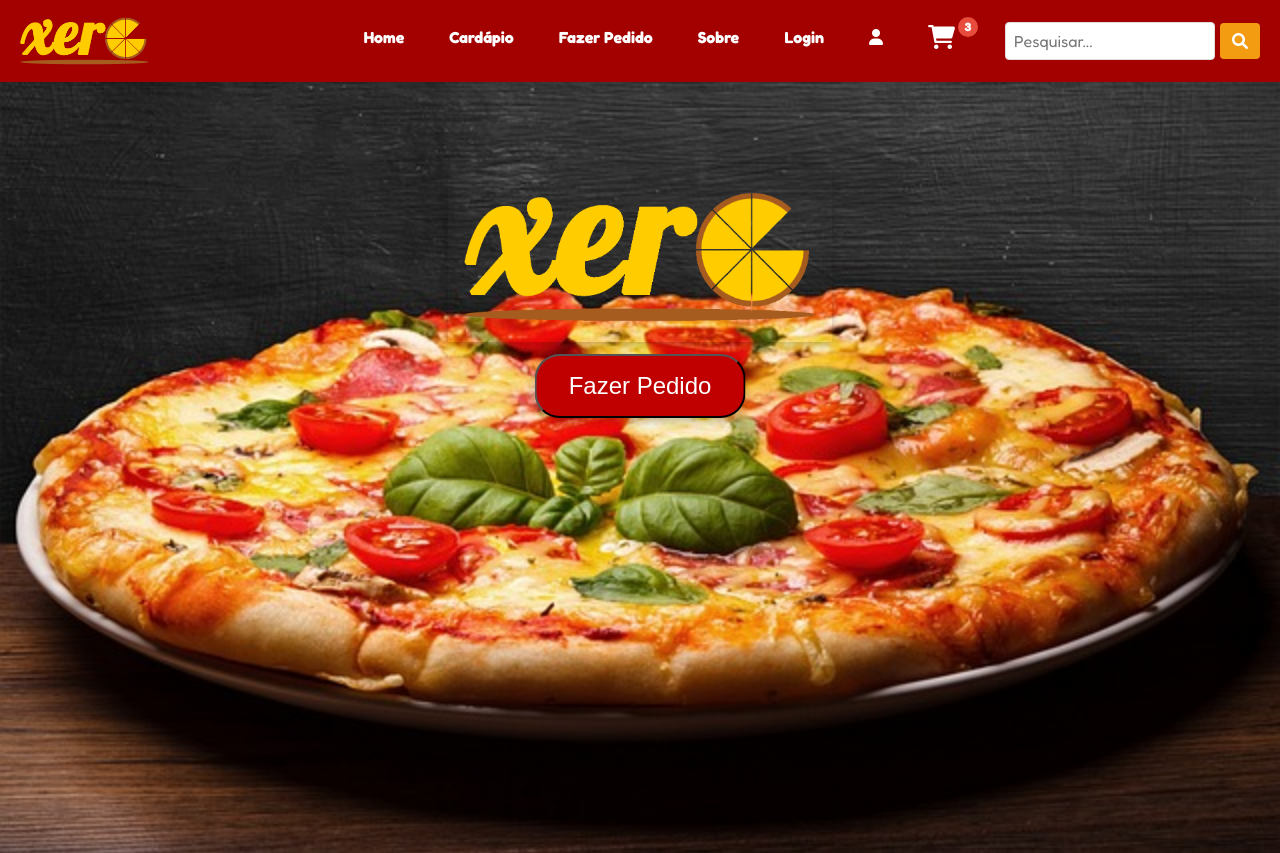
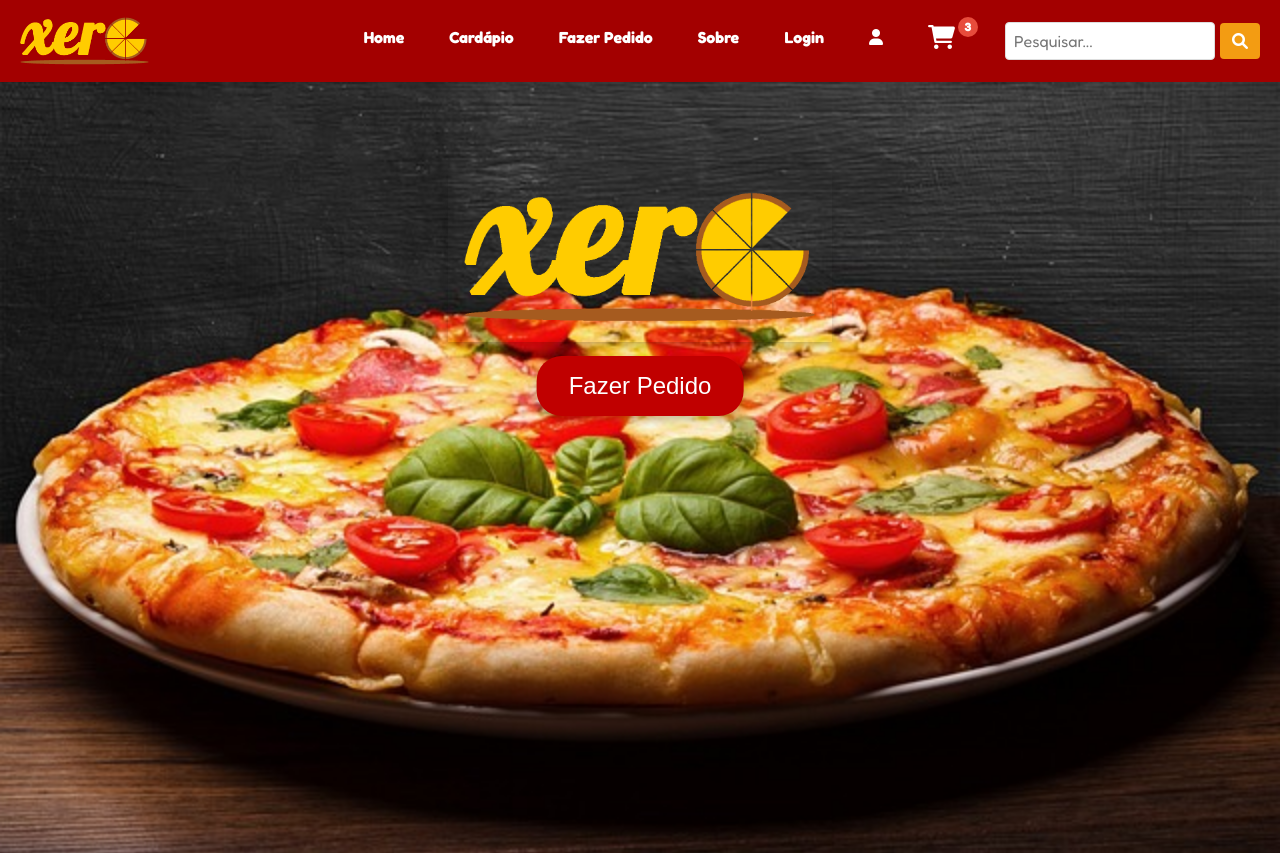
Before and after one commit to Guilherme0308/Projeto-pizzaria, a PHP site: page /index.html in a window 1280 px wide. Shown: the top 853 px of the page. Run offline with PHP 8.4, Linux system fonts and the light colour scheme.

Commit message:
att style.css

```diff
--- a/assets/css/style.css
+++ b/assets/css/style.css
@@ -14,7 +14,8 @@
     align-items: center;
     justify-content: space-between;
     padding: 16px 20px;
-    background-color: #a30000; /* Cor principal */
+    background-color: #a30000;
+    /* Cor principal */
     position: fixed;
     width: 100%;
     top: 0;
@@ -38,7 +39,8 @@
     padding: 0;
     display: flex;
     align-items: center;
-    gap: 15px; /* Espaçamento entre itens */
+    gap: 15px;
+    /* Espaçamento entre itens */
 }
 
 .nav li {
@@ -231,7 +233,6 @@
     transform: translate(-50%, -50%);
     padding: 16px 32px;
     background-color: #c00000;
-
     color: #fff;
     border-radius: 25px;
     font-size: 1.5rem;
@@ -240,7 +241,9 @@
     box-shadow: 0 4px 8px rgba(0, 0, 0, 0.2);
     transition: background-color 0.3s, transform 0.3s;
     z-index: 2;
+    border: none;
 }
+
 @media (max-width: 768px) {
     .home-banner {
         height: auto;
@@ -257,6 +260,7 @@
         padding: 10px 20px;
     }
 }
+
 /* Estilo da seção de pizzas */
 .pizzas {
     display: flex;
```
